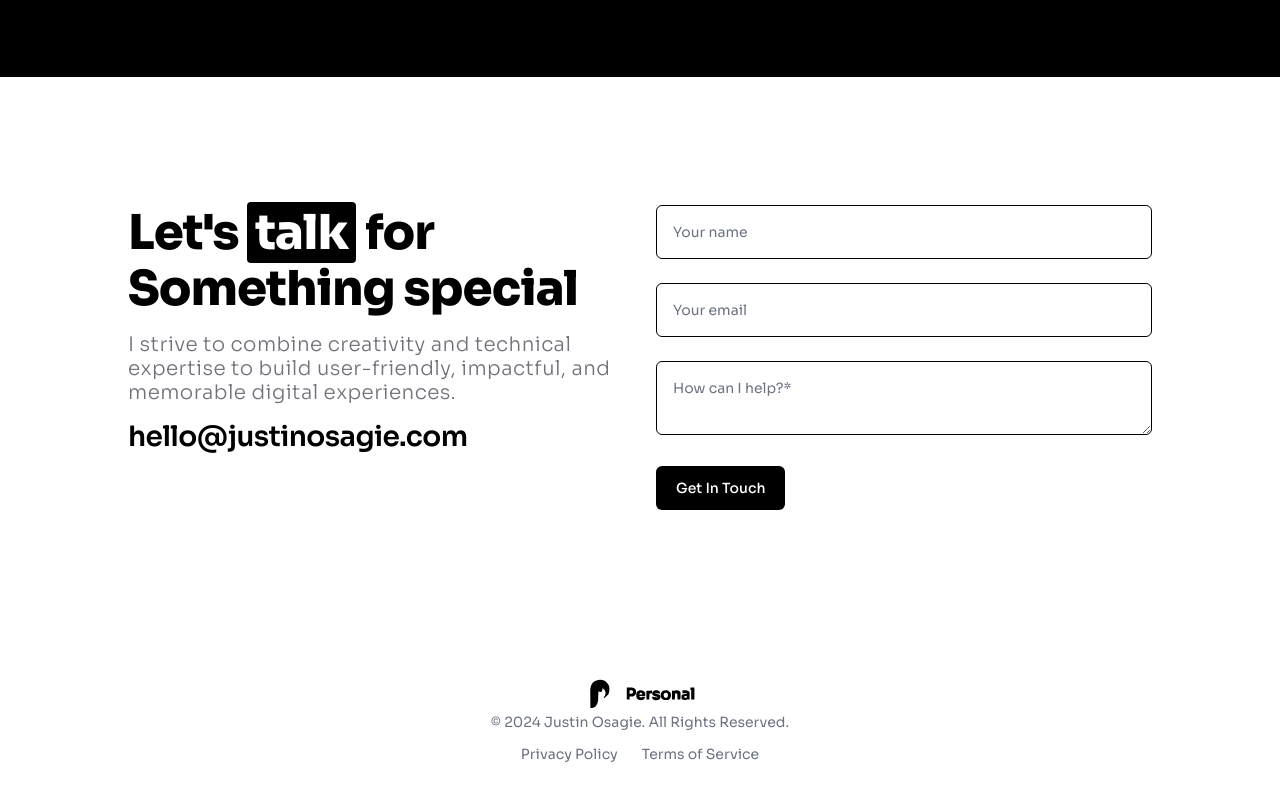
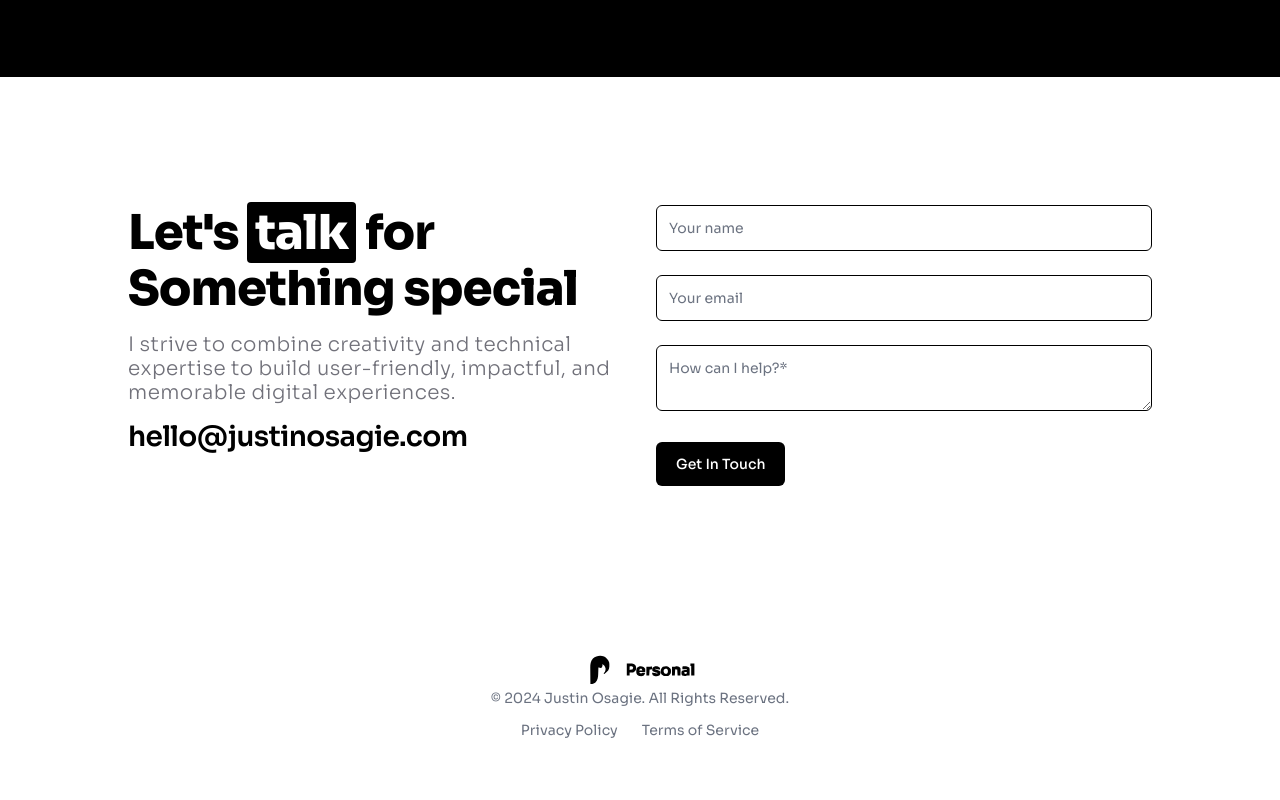
Before and after one commit to ashleyc2219/portfolio-web, a Next.js app: page / in a window 1280 px wide. Shown: the part 5018-5818 px from the top of the page. Built offline with nearby package versions, Linux system fonts and the light colour scheme.

Commit message:
fix input

```diff
--- a/components/input.tsx
+++ b/components/input.tsx
@@ -2,42 +2,32 @@ import React from "react";
 
 interface InputProps {
   type: "text" | "email" | "textarea";
-  placeholder: string;
+  name: string;
+  placeholder?: string;
+  value: string;
+  onChange: (
+    e: React.ChangeEvent<HTMLInputElement | HTMLTextAreaElement>,
+  ) => void;
   required?: boolean;
-  error?: boolean; // Add an error state
-  disabled?: boolean; // Add a disabled state
-  value?: string; // For filled state
 }
 
 const Input: React.FC<InputProps> = ({
   type,
+  name,
   placeholder,
+  value,
+  onChange,
   required,
-  error,
-  disabled,
-  value,
 }) => {
-  // Base styling
-  const baseClass =
-    "w-full rounded-md border p-4 text-sm focus:outline-none focus:ring-2 transition-all duration-300";
-
-  // Conditional styling for states
-  const stateClass = error
-    ? "border-error-500 focus:ring-error-500"
-    : disabled
-      ? "border-zinc-300 bg-zinc-100 text-zinc-400 cursor-not-allowed"
-      : "border-primary-black focus:ring-primary-black hover:border-zinc-500";
-
-  const filledClass = value ? "bg-zinc-50" : "bg-white";
-
   if (type === "textarea") {
     return (
       <textarea
+        name={name}
         placeholder={placeholder}
+        value={value}
+        onChange={onChange}
         required={required}
-        disabled={disabled}
-        value={value}
-        className={`${baseClass} ${stateClass} ${filledClass}`}
+        className="w-full rounded-md border border-primary-black p-3 text-sm text-zinc-900 focus:outline-none focus:ring-2 focus:ring-primary-black dark:border-zinc-600 dark:bg-zinc-700 dark:text-zinc-100 dark:placeholder-zinc-400"
       />
     );
   }
@@ -45,11 +35,12 @@ const Input: React.FC<InputProps> = ({
   return (
     <input
       type={type}
+      name={name}
       placeholder={placeholder}
+      value={value}
+      onChange={onChange}
       required={required}
-      disabled={disabled}
-      value={value}
-      className={`${baseClass} ${stateClass} ${filledClass}`}
+      className="w-full rounded-md border border-primary-black p-3 text-sm text-zinc-900 focus:outline-none focus:ring-2 focus:ring-primary-black dark:border-zinc-600 dark:bg-zinc-700 dark:text-zinc-100 dark:placeholder-zinc-400"
     />
   );
 };
```
